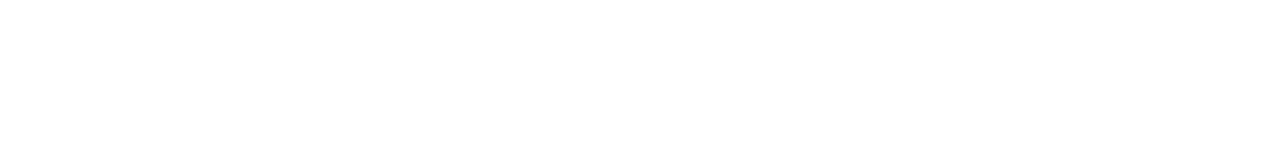
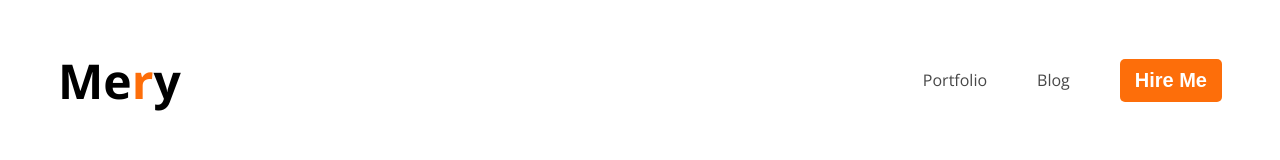
Before and after one commit to asifforizy/Portfolio-Demo, a plain HTML site: page index.html in a window 1280 px wide. Drawn offline with nearby package versions, Linux system fonts and the light colour scheme.

Commit message:
navbar completed

```diff
--- a/index.html
+++ b/index.html
@@ -1,11 +1,28 @@
-<!DOCTYPE html>
+<!doctype html>
 <html lang="en">
-<head>
-    <meta charset="UTF-8">
-    <meta name="viewport" content="width=device-width, initial-scale=1.0">
+  <head>
+    <meta charset="UTF-8" />
+    <meta name="viewport" content="width=device-width, initial-scale=1.0" />
     <title>Portfolio Demo</title>
-</head>
-<body>
+    <link rel="preconnect" href="https://fonts.googleapis.com" />
+    <link rel="preconnect" href="https://fonts.gstatic.com" crossorigin />
+    <link
+      href="https://fonts.googleapis.com/css2?family=Open+Sans:ital,wght@0,300..800;1,300..800&display=swap"
+      rel="stylesheet"
+    />
+    <link rel="stylesheet" href="styles.css" />
+  </head>
+  <body class="open-sans">
+    <header>
+      <nav class="navbar">
+        <h1 class="nav-title" >Me<span class="org">r</span>y</h1>
 
-</body>
+        <ul class="links">
+          <li><a href="">Portfolio</a></li>
+          <li><a href="">Blog</a></li>
+          <li><button class="primary-btn">Hire Me</button></li>
+        </ul>
+      </nav>
+    </header>
+  </body>
 </html>
--- /dev/null
+++ b/styles.css
@@ -0,0 +1,56 @@
+.open-sans {
+  font-family: "Open Sans", sans-serif;
+  font-optical-sizing: auto;
+  font-style: normal;
+  font-variation-settings:
+    "wdth" 100;
+}
+
+.navbar{
+    display: flex;
+    justify-content: space-between;
+    align-items: center;
+    margin-left: 50px;
+    margin-right: 50px;
+}
+
+
+
+.nav-title{
+    font-size: 3rem;
+}
+
+.dark-2{
+    color: #474747;
+}
+
+.org{
+    color: #FD6E0A;
+
+}
+nav ul{
+    display: flex;
+    align-items: center;
+    gap: 50px;
+}
+
+nav ul li{
+    list-style: none;
+
+}
+
+nav ul li a{
+    text-decoration: none;
+    color: #474747;
+
+}
+
+.primary-btn{
+    background-color:  #FD6E0A;
+    border: none;
+    padding:10px 15px ;
+    font-weight: bold;
+    color: white;
+    font-size: 20px;
+    border-radius: 5px;
+}
```
